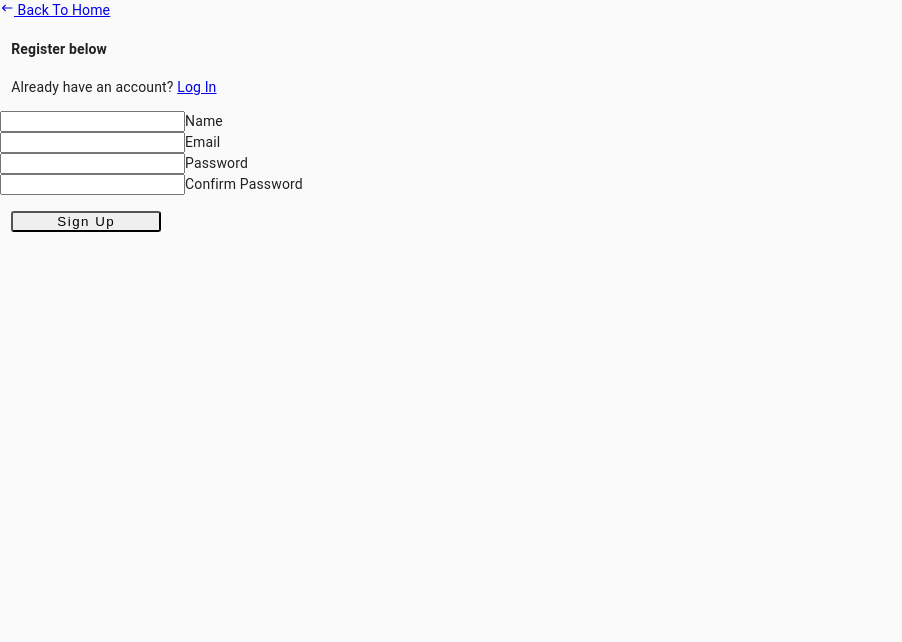
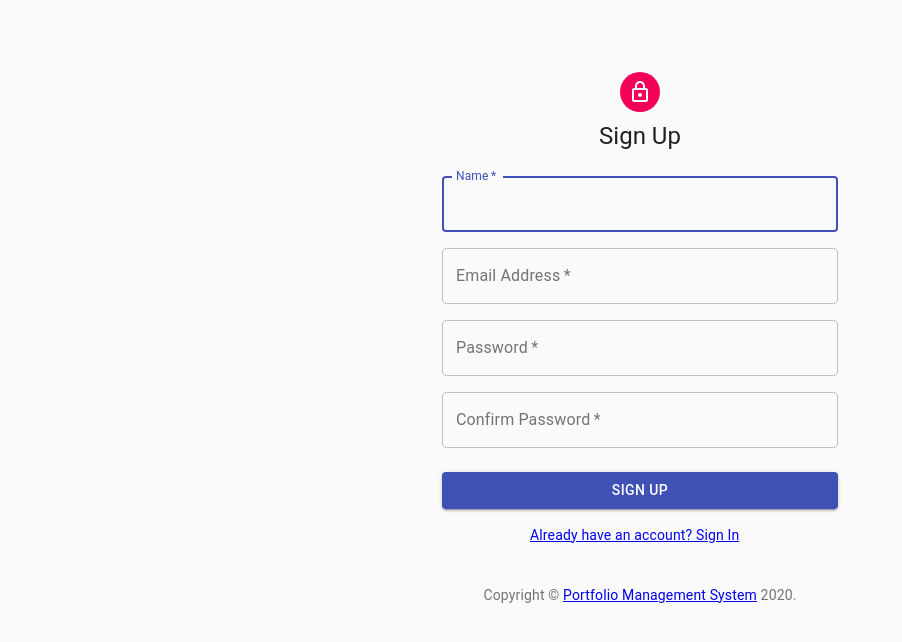
Before and after one commit to MichaelOlshewski/PortfolioManagementSystem, a React (Create React App) app in the folder client/: page /register in a window 1280 px wide. Shown: the top 642 px of the page, without its empty margins (0-902 px from the left). Built offline with nearby package versions, Linux system fonts and the light colour scheme.

Commit message:
Finished Login/Signup

```diff
--- a/client/src/components/auth/Login.js
+++ b/client/src/components/auth/Login.js
@@ -1,12 +1,48 @@
 import React, { useState, useEffect } from 'react';
 import { Link } from 'react-router-dom';
-import { MdKeyboardBackspace } from "react-icons/md";
 import PropTypes from 'prop-types';
 import { connect } from 'react-redux';
 import { loginUser } from '../../actions/authActions';
 import classnames from 'classnames';
+import { Avatar, Box, Button, Container, CssBaseline, makeStyles, TextField, Grid, Typography } from '@material-ui/core';
+import LockOutlinedIcon from '@material-ui/icons/LockOutlined';
+
+function Copyright() {
+  return (
+    <Typography variant="body2" color="textSecondary" align="center">
+      {'Copyright © '}
+      <Link color="inherit" to="/">
+        Portfolio Management System
+      </Link>{' '}
+      {new Date().getFullYear()}
+      {'.'}
+    </Typography>
+  )
+}
+
+const useStyles = makeStyles((theme) => ({
+  paper: {
+    marginTop: theme.spacing(8),
+    display: 'flex',
+    flexDirection: 'column',
+    alignItems: 'center',
+  },
+  avatar: {
+    margin: theme.spacing(1),
+    backgroundColor: theme.palette.secondary.main,
+  },
+  form: {
+    width: '100%', // Fix IE 11 issue.
+    marginTop: theme.spacing(1),
+  },
+  submit: {
+    margin: theme.spacing(3, 0, 2),
+  },
+}))
 
 function Login(props) {
+
+  const classes = useStyles();
 
   const [email, setEmail] = useState("");
   const [password, setPassword] = useState("");
@@ -42,45 +78,65 @@ function Login(props) {
     console.log(userData)
   }
 
+  let userTextField;
+
+  if (errors.email || errors.emailnotfound) {
+    userTextField = <TextField variant="outlined" margin="normal" required fullWidth id="email" label="Email Address" name="email" type="email" autoComplete="email" autoFocus onChange={onChange} value={email} error className={classnames("", { invalid: errors.email || errors.emailnotfound})}/>
+  } else {
+    userTextField = <TextField variant="outlined" margin="normal" required fullWidth id="email" label="Email Address" name="email" type="email" autoComplete="email" autoFocus onChange={onChange} value={email} className={classnames("", { invalid: errors.email || errors.emailnotfound})}/>
+  }
+
+  let passTextField;
+
+  if (errors.password || errors.passwordincorrect) {
+    passTextField = <TextField variant="outlined" margin="normal" required fullWidth id="password" label="Password" name="password" type="password" autoComplete="current-password" onChange={onChange} value={password} error className={classnames("", { invalid: errors.password || errors.passwordincorrect})}/>
+  } else {
+    passTextField = <TextField variant="outlined" margin="normal" required fullWidth id="password" label="Password" name="password" type="password" autoComplete="current-password" onChange={onChange} value={password} className={classnames("", { invalid: errors.password || errors.passwordincorrect})}/>
+  }
+
   return (
-    <div className="container">
-      <div style={{ marginTop: "4rem" }} className="row">
-        <div className="col s8 offset-s2">
-          <Link to="/" className="btn-flat waves-effect"><MdKeyboardBackspace/> Back to home</Link>
-          <div className="col s12" style={{ paddingLeft: "11.250px" }}>
-            <h4>
-              <b>Login</b> below
-            </h4>
-            <p className="grey-text text-darken-1">
-              Don't have an account? <Link to="/register">Register</Link>
-            </p>
-          </div>
-          <form noValidate onSubmit={onSubmit}>
-            <div className="input-field col s12">
-              <input onChange={onChange} value={email} error={errors.email} id="email" type="email" className={classnames("", { invalid: errors.email || errors.emailnotfound})}/>
-              <label htmlFor="email">Email</label>
+    <Container component="main" maxWidth="xs">
+      <CssBaseline />
+      <div className={classes.paper}>
+        <Avatar className={classes.avatar}>
+          <LockOutlinedIcon />
+        </Avatar>
+        <Typography component="h1" variant="h5">
+          Sign In
+        </Typography>
+        <form className={classes.form} noValidate onSubmit={onSubmit}>
+          {userTextField}
           <span className="red-text">
             {errors.email}
             {errors.emailnotfound}
           </span>
-            </div>
-            <div className="input-field col s12">
-              <input onChange={onChange} value={password} error={errors.password} id="password" type="password" className={classnames("", { invalid: errors.password || errors.passwordincorrect})}/>
-              <label htmlFor="password">Password</label>
-              <span className="red-text">
+          {passTextField}
+          <span>
             {errors.password}
             {errors.passwordincorrect}
           </span>
-            </div>
-            <div className="col s12" style={{ paddingLeft: "11.250px" }}>
-              <button style={{ width: "150px", borderRadius: "3px", letterSpacing: "1.5px", marginTop: "1rem"}} type="submit" className="btn btn-large waves-effect waves-light hoverable blue accent-3">
+          <Button
+            type="submit"
+            fullWidth
+            variant="contained"
+            color="primary"
+            className={classes.submit}
+          >
             Login
-              </button>
-            </div>
+          </Button>
+          <Grid container>
+            <Box ml={11} mr={11}>
+              <Link to="/register" variant="body2">
+                {"Don't have an account? Sign Up"}
+              </Link>
+            </Box>
+          </Grid>
         </form>
       </div>
-      </div>
-    </div>
+      <Box mt={8}>
+        <Copyright />
+      </Box>
+    </Container>
   );
 }
 
--- a/client/src/components/auth/Register.js
+++ b/client/src/components/auth/Register.js
@@ -1,109 +1,309 @@
-import React, { useState, useEffect } from 'react';
-import { Link, withRouter } from 'react-router-dom';
-import { MdKeyboardBackspace } from "react-icons/md";
-import { connect } from 'react-redux';
-import { registerUser } from '../../actions/authActions';
-import classnames from 'classnames';
+import React, { useState, useEffect } from "react";
+import { Link, withRouter } from "react-router-dom";
+import { connect } from "react-redux";
+import { registerUser } from "../../actions/authActions";
+import classnames from "classnames";
 import PropTypes from "prop-types";
+import {
+    Avatar,
+    Box,
+    Button,
+    Container,
+    CssBaseline,
+    makeStyles,
+    TextField,
+    Grid,
+    Typography,
+} from "@material-ui/core";
+import LockOutlinedIcon from "@material-ui/icons/LockOutlined";
+
+function Copyright() {
+    return (
+        <Typography variant="body2" color="textSecondary" align="center">
+            {"Copyright © "}
+            <Link color="inherit" to="/">
+                Portfolio Management System
+            </Link>{" "}
+            {new Date().getFullYear()}
+            {"."}
+        </Typography>
+    );
+}
+
+const useStyles = makeStyles((theme) => ({
+    paper: {
+        marginTop: theme.spacing(8),
+        display: "flex",
+        flexDirection: "column",
+        alignItems: "center",
+    },
+    avatar: {
+        margin: theme.spacing(1),
+        backgroundColor: theme.palette.secondary.main,
+    },
+    form: {
+        width: "100%", // Fix IE 11 issue.
+        marginTop: theme.spacing(3),
+    },
+    submit: {
+        margin: theme.spacing(3, 0, 2),
+    },
+}));
 
 function Register(props) {
-
     const [name, setName] = useState("");
     const [email, setEmail] = useState("");
     const [password, setPassword] = useState("");
     const [password2, setPassword2] = useState("");
-    const [errors, setErrors] = useState({})
+    const [errors, setErrors] = useState({});
 
-    const onChange = e => {
+    const onChange = (e) => {
         setName(document.getElementById("name").value);
         setEmail(document.getElementById("email").value);
         setPassword(document.getElementById("password").value);
         setPassword2(document.getElementById("password2").value);
-    }
+    };
 
     useEffect(() => {
-        console.log("component mounted")
+        console.log("component mounted");
 
         if (props.auth.isAuthenticated) {
-            props.history.push("/dashboard")
+            props.history.push("/dashboard");
         }
 
         if (props.errors) {
-            setErrors(props.errors)
+            setErrors(props.errors);
         }
-    }, [props.auth.isAuthenticated, props.errors, props.history])
+    }, [props.auth.isAuthenticated, props.errors, props.history]);
 
-    const onSubmit = e => {
+    const onSubmit = (e) => {
         e.preventDefault();
 
         const newUser = {
             name,
             email,
             password,
-            password2
+            password2,
         };
 
-        console.log(newUser)
+        console.log(newUser);
 
-        props.registerUser(newUser, props.history)
+        props.registerUser(newUser, props.history);
+    };
+
+    const classes = useStyles();
+
+    let nameTextField;
+
+    if (errors.name) {
+        nameTextField = (
+            <TextField
+                autoComplete="name"
+                name="name"
+                variant="outlined"
+                required
+                fullWidth
+                id="name"
+                label="Name"
+                type="text"
+                autoFocus
+                onChange={onChange}
+                value={name}
+                error
+                className={classnames("", { invalid: errors.name })}
+            />
+        );
+    } else {
+        nameTextField = (
+            <TextField
+                autoComplete="name"
+                name="name"
+                variant="outlined"
+                required
+                fullWidth
+                id="name"
+                label="Name"
+                type="text"
+                autoFocus
+                onChange={onChange}
+                value={name}
+                className={classnames("", { invalid: errors.name })}
+            />
+        );
+    }
+
+    let emailTextField;
+
+    if (errors.email) {
+        emailTextField = (
+            <TextField
+                variant="outlined"
+                required
+                fullWidth
+                id="email"
+                label="Email Address"
+                name="email"
+                autoComplete="email"
+                onChange={onChange}
+                value={email}
+                error
+                className={classnames("", { invalid: errors.email })}
+            />
+        );
+    } else {
+        emailTextField = (
+            <TextField
+                variant="outlined"
+                required
+                fullWidth
+                id="email"
+                label="Email Address"
+                name="email"
+                autoComplete="email"
+                onChange={onChange}
+                value={email}
+                className={classnames("", { invalid: errors.email })}
+            />
+        );
+    }
+
+    let passTextField;
+
+    if (errors.password) {
+        passTextField = (
+            <TextField
+                variant="outlined"
+                required
+                fullWidth
+                name="password"
+                label="Password"
+                type="password"
+                id="password"
+                autoComplete="current-password"
+                onChange={onChange}
+                value={password}
+                error
+                className={classnames("", { invalid: errors.password2 })}
+            />
+        );
+    } else {
+        passTextField = (
+            <TextField
+                variant="outlined"
+                required
+                fullWidth
+                name="password"
+                label="Password"
+                type="password"
+                id="password"
+                autoComplete="current-password"
+                onChange={onChange}
+                value={password}
+                className={classnames("", { invalid: errors.password2 })}
+            />
+        );
+    }
+
+    let pass2TextField;
+
+    if (errors.password2) {
+        pass2TextField = (
+            <TextField
+                variant="outlined"
+                required
+                fullWidth
+                name="password2"
+                label="Confirm Password"
+                type="password"
+                id="password2"
+                autoComplete="confirm-password"
+                onChange={onChange}
+                value={password2}
+                error
+                className={classnames("", { invalid: errors.password2 })}
+            />
+        );
+    } else {
+        pass2TextField = (
+            <TextField
+                variant="outlined"
+                required
+                fullWidth
+                name="password2"
+                label="Confirm Password"
+                type="password"
+                id="password2"
+                autoComplete="confirm-password"
+                onChange={onChange}
+                value={password2}
+                className={classnames("", { invalid: errors.password2 })}
+            />
+        );
     }
 
     return (
-        <div className="container">
-            <div className="row">
-                <div className="col s8 offset-s2">
-                    <Link to="/" className="btn-flat waves-effect"><MdKeyboardBackspace /> Back To Home</Link>
-                </div>
-                <div className="col s12" style={{ paddingLeft: "11.250px"}}>
-                    <h4>
-                        <b>Register</b> below
-                    </h4>
-                    <p className="grey-text text-darken-1">Already have an account? <Link to="/login">Log In</Link></p>
-                </div>
-                <form noValidate onSubmit={onSubmit}>
-                    <div className="input-field col s12">
-                        <input onChange={onChange} value={name} error={errors.name} id="name" type="text" className={classnames("", { invalid: errors.name })} />
-                        <label htmlFor="name">Name</label>
-                        <span className="red-text">{errors.name}</span>
-                    </div>
-                    <div className="input-field col s12">
-                        <input onChange={onChange} value={email} error={errors.email} id="email" type="email" className={classnames("", { invalid: errors.email })} />
-                        <label htmlFor="email">Email</label>
-                        <span className="red-text">{errors.email}</span>
-                    </div>
-                    <div className="input-field col s12">
-                        <input onChange={onChange} value={password} error={errors.password} id="password" type="password" className={classnames("", { invalid: errors.password })} />
-                        <label htmlFor="password">Password</label>
-                        <span className="red-text">{errors.password}</span>
-                    </div>
-                    <div className="input-field col s12">
-                        <input onChange={onChange} value={password2} error={errors.password2} id="password2" type="password" className={classnames("", { invalid: errors.password2 })}/>
-                        <label htmlFor="password2">Confirm Password</label>
-                        <span className="red-text">{errors.password2}</span>
-                    </div>
-                    <div className="col s12" style={{paddingLeft: "11.250px"}}>
-                        <button style={{width: "150px", borderRadius: "3px", letterSpacing: "1.5px", marginTop: "1rem"}} className="btn btn-large waves-effect waves-light hoverable blue accent-3">
-                            Sign Up
-                        </button>
-                    </div>
+        <Container component="main" maxWidth="xs">
+            <CssBaseline />
+            <div className={classes.paper}>
+                <Avatar className={classes.avatar}>
+                    <LockOutlinedIcon />
+                </Avatar>
+                <Typography component="h1" variant="h5">
+                    Sign Up
+                </Typography>
+                <form className={classes.form} noValidate onSubmit={onSubmit}>
+                    <Grid container spacing={2}>
+                        <Grid item xs={12}>
+                            {nameTextField}
+                            <span className="red-text">{errors.name}</span>
+                        </Grid>
+                        <Grid item xs={12}>
+                            {emailTextField}
+                            <span className="red-text">{errors.email}</span>
+                        </Grid>
+                        <Grid item xs={12}>
+                            {passTextField}
+                            <span className="red-text">{errors.password}</span>
+                        </Grid>
+                        <Grid item xs={12}>
+                            {pass2TextField}
+                            <span className="red-text">{errors.password2}</span>
+                        </Grid>
+                    </Grid>
+                    <Button
+                        type="submit"
+                        fullWidth
+                        variant="contained"
+                        color="primary"
+                        className={classes.submit}
+                    >
+                        Sign Up
+                    </Button>
+                    <Grid container>
+                        <Box ml={11} mr={11}>
+                            <Link to="/login" variant="body2">
+                                {"Already have an account? Sign In"}
+                            </Link>
+                        </Box>
+                    </Grid>
                 </form>
             </div>
-        </div>
-    )
+            <Box mt={5}>
+                <Copyright />
+            </Box>
+        </Container>
+    );
 }
 
 Register.propTypes = {
     registerUser: PropTypes.func.isRequired,
     auth: PropTypes.object.isRequired,
-    errors: PropTypes.object.isRequired
-}
+    errors: PropTypes.object.isRequired,
+};
 
-const mapStateToProps = state => ({
+const mapStateToProps = (state) => ({
     auth: state.auth,
-    errors: state.errors
-})
+    errors: state.errors,
+});
 
-export default connect(
-    mapStateToProps,
-    { registerUser }
-) (withRouter(Register))
+export default connect(mapStateToProps, { registerUser })(withRouter(Register));
--- a/client/src/pages/dashboard/listItems.js
+++ b/client/src/pages/dashboard/listItems.js
@@ -1,4 +1,5 @@
 import React from 'react';
+import { Link } from 'react-router-dom';
 import ListItem from '@material-ui/core/ListItem';
 import ListItemIcon from '@material-ui/core/ListItemIcon';
 import ListItemText from '@material-ui/core/ListItemText';
@@ -18,12 +19,14 @@ export const mainListItems = (
       </ListItemIcon>
       <ListItemText primary="Dashboard" />
     </ListItem>
+      <Link to="/dashboard/orders">
     <ListItem button>
       <ListItemIcon>
         <ShoppingCartIcon />
       </ListItemIcon>
-      <ListItemText primary="Orders" />
+      <ListItemText primary="Orders"></ListItemText>
     </ListItem>
+      </Link>
     <ListItem button>
       <ListItemIcon>
         <PeopleIcon />
```
Also changed, not shown: 1 other file (tests, documents, lock files or other folders). Lines whose indentation alone changed are shown as unchanged.
